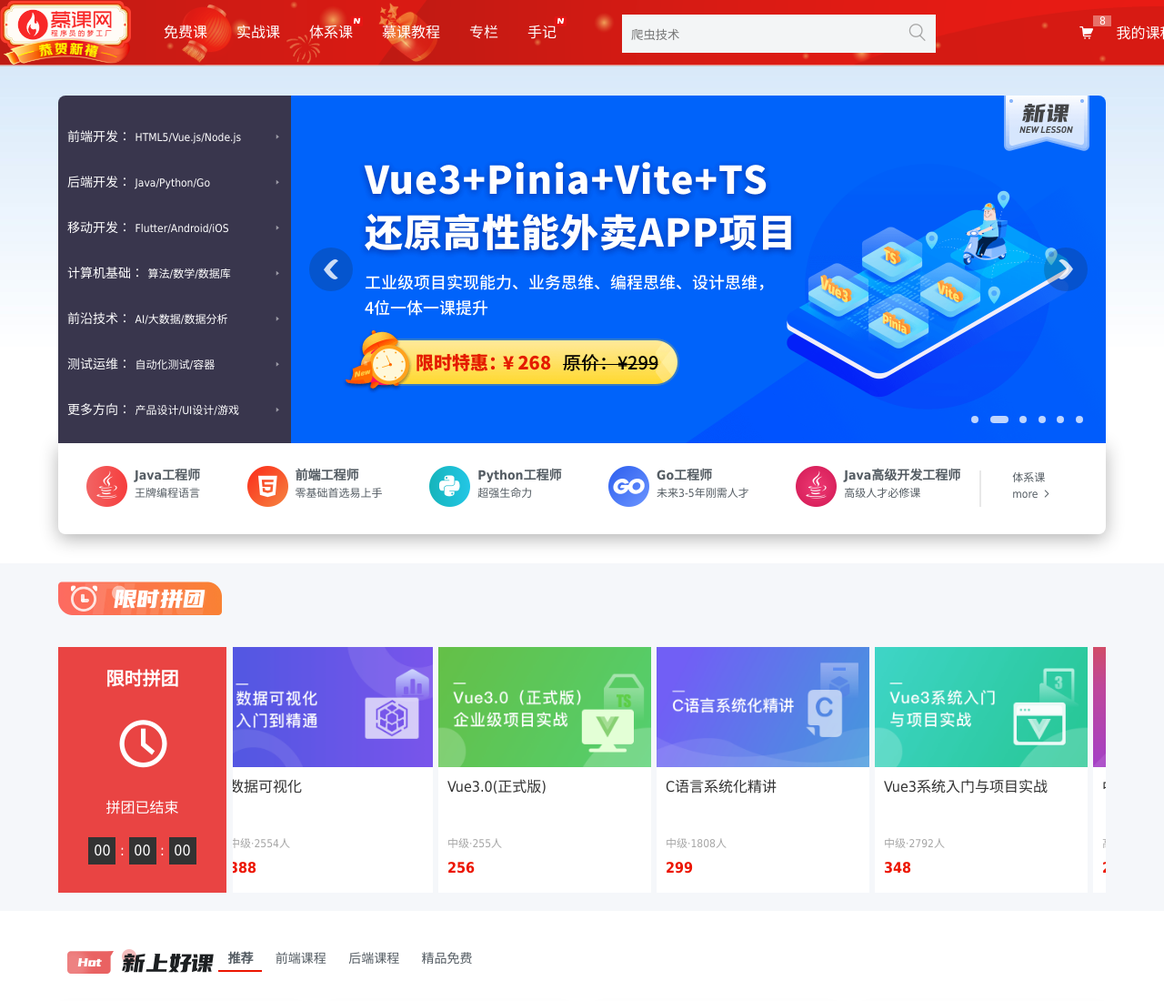
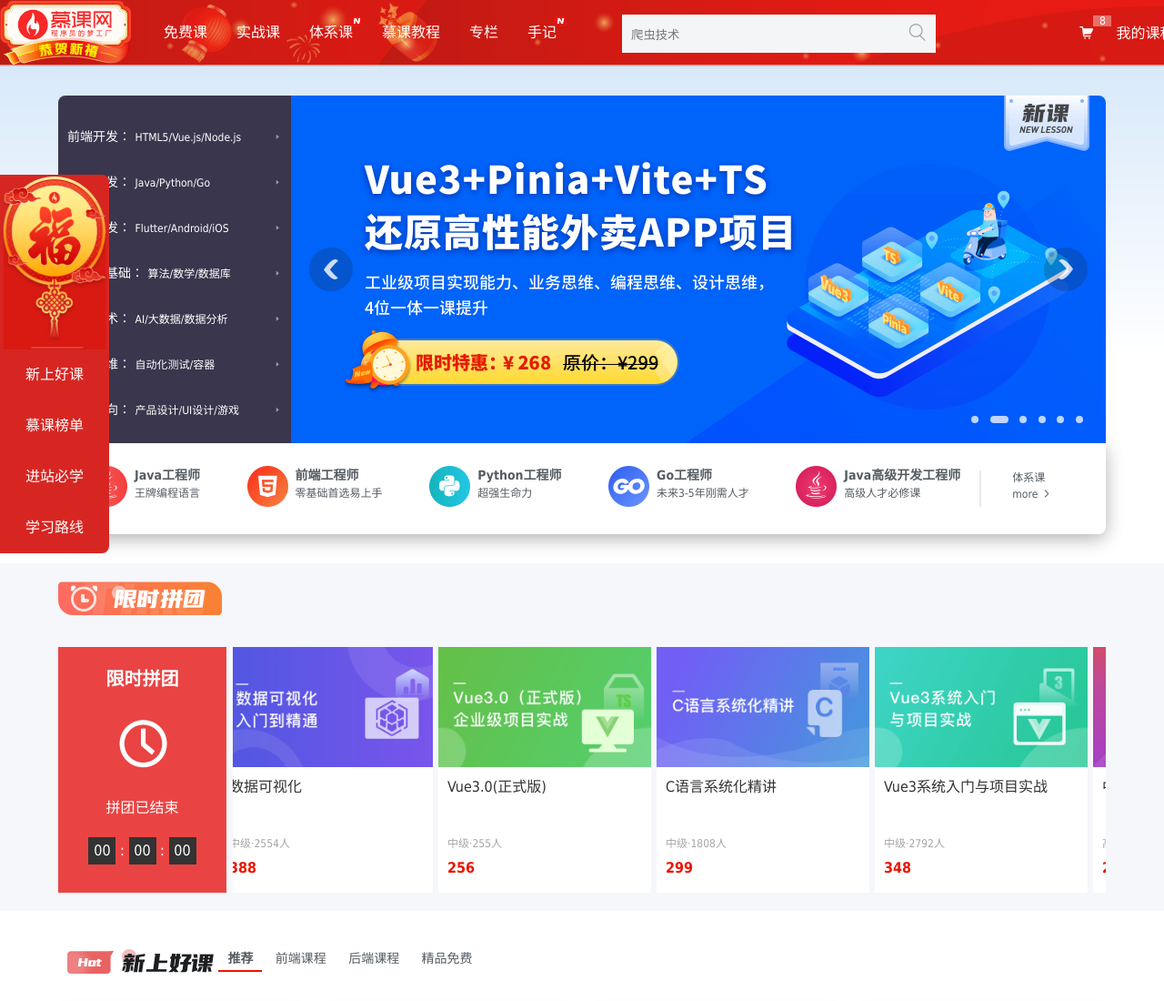
Before and after one commit to ctynt/imooc, a plain HTML site: page index.html in a window 1280 px wide. Shown: the top 1100 px of the page at 91% size. Drawn offline with Linux system fonts and the light colour scheme.

Commit message:
菜单整体布局

```diff
--- /dev/null
+++ b/css/menu.css
@@ -0,0 +1,32 @@
+#menu {
+    position: fixed;
+    left: 0;
+    top: 50%;
+    transform: translateY(-50%);
+    width: 120px;
+    background-repeat: no-repeat;
+    background-size: 128px 0;
+    background-position: -4px 0;
+    /* padding-top: 192px; */
+    background-color: #D72622;
+    color: #fff;
+    border-radius: 0 8px 8px 0;
+    text-align: center;
+    z-index: 100;
+    user-select: none;
+}
+
+#menu img {
+    width: 120px;
+    height: 192px;
+}
+
+#menu li {
+    padding: 16px 0;
+    cursor: pointer;
+    transition: .2s;
+}
+
+#menu li a {
+    color: #fff;
+}
--- a/index.html
+++ b/index.html
@@ -2,7 +2,7 @@
  * @Author: yxtong
  * @Date: 2023-01-11 22:19:07
  * @LastEditors: yxtong
- * @LastEditTime: 2023-01-16 11:51:08
+ * @LastEditTime: 2023-01-16 21:54:52
 -->
 <!DOCTYPE html>
 <html lang="en">
@@ -18,6 +18,7 @@
     <link rel="stylesheet" href="./css/banner.css">
     <link rel="stylesheet" href="./css/sk.css">
     <link rel="stylesheet" href="./css/new-course.css">
+    <link rel="stylesheet" href="./css/menu.css">
 </head>
 
 <body>
@@ -560,6 +561,15 @@
     </div>
     <!-- 新上好课结束 -->
 
+    <!-- menu菜单 -->
+    <ul id="menu">
+        <img src="./images/bg-left.png" alt="">
+        <li><a href="#new-course">新上好课</a></li>
+        <li><a href="#">慕课榜单</a></li>
+        <li><a href="#">进站必学</a></li>
+        <li><a href="#">学习路线</a></li>
+    </ul>
+
     <div class="footer bg-white" ></div>
 
     <script src="./js/index.js"></script>
```
